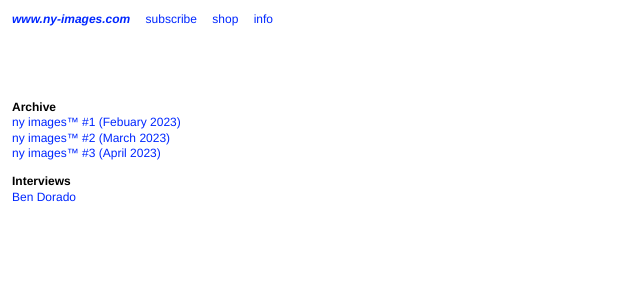
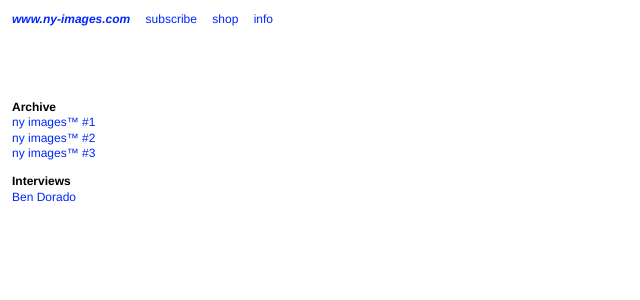
Before and after one commit to Notreyork/ny-images.com, a Jekyll site: the page built from index.md, in a window 1280 px wide. Shown: the top 300 px of the page, without its empty margins (0-640 px from the left). Built offline with Jekyll 4.4.1, drawn with Linux system fonts in a browser that asks for light colours.

Commit message:
Update index.md

```diff
--- a/index.md
+++ b/index.md
@@ -5,9 +5,9 @@ title: "ny images™"
 
 **Archive**
 
-- [ny images™ #1 (Febuary 2023)](https://notreyork.github.io/ny_images-02-01-2023/)
-- [ny images™ #2 (March 2023)](https://notreyork.github.io/ny_images-03-01-2023/)
-- [ny images™ #3 (April 2023)](https://notreyork.github.io/ny_images-04-01-2023/)
+- [ny images™ #1](https://notreyork.github.io/ny_images-02-01-2023/)
+- [ny images™ #2](https://notreyork.github.io/ny_images-03-01-2023/)
+- [ny images™ #3](https://notreyork.github.io/ny_images-04-01-2023/)
 
 **Interviews**
 
```
